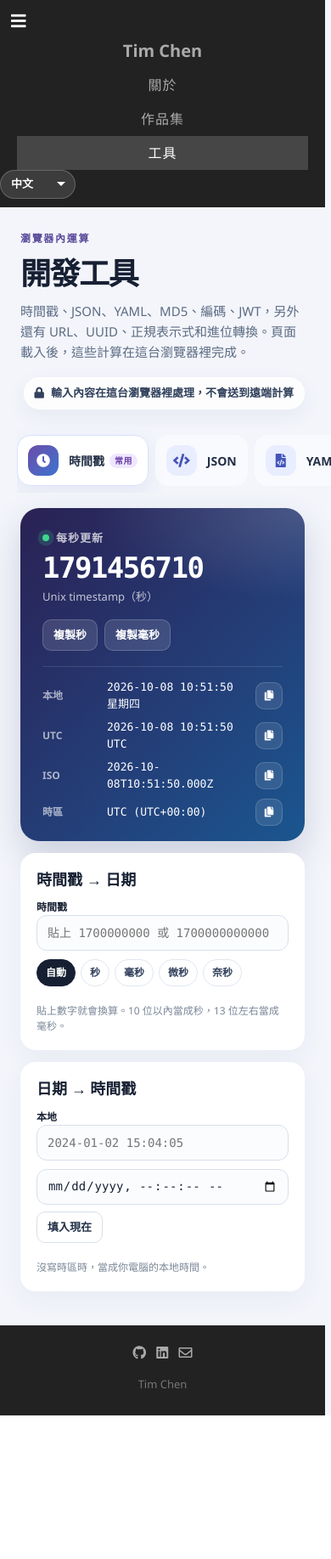
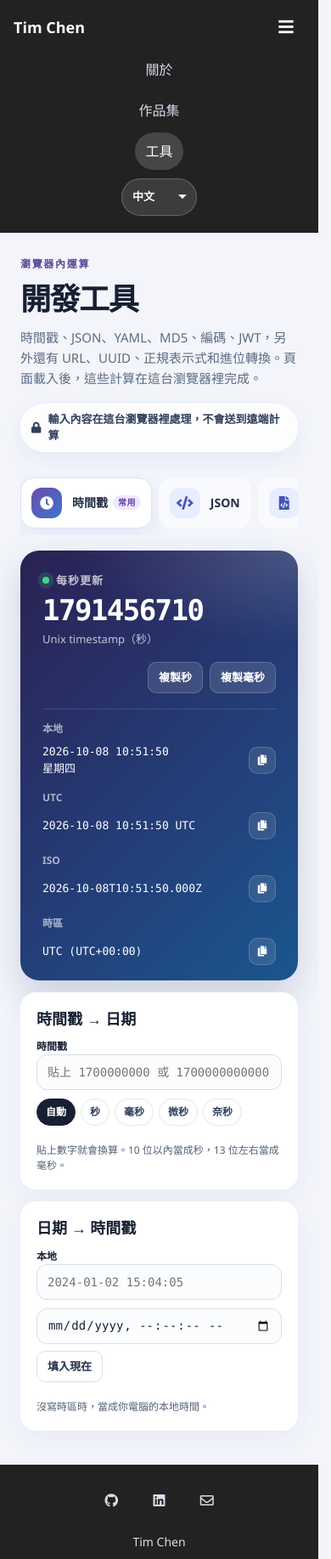
Before and after one commit to Chenyuting0916/My-First-Website, a PHP site: page /tools.html in a window 390 px wide, after a click that opens the changed part; the page is wider, and only the part inside the window is pictured. Shown: that part at 85% size. Before the commit the page ends 1666 px from the top of that part, so only its background shows below. Run offline with PHP 8.4, Linux system fonts and the light colour scheme.

Commit message:
Tighten page layout and make the navigation usable on small screens. (#6)
Remove the old section padding that pushed content apart, keep the site name visible in the mobile bar, and stop the tools page from overflowing at tablet width. Footer text, secondary labels, and the current-page link are readable, and anchors clear the sticky navigation.

Co-authored-by: Cursor Agent <cursoragent@cursor.com>

```diff
--- a/css/site.css
+++ b/css/site.css
@@ -2,6 +2,25 @@ html.site-root {
     padding-bottom: 0 !important;
     width: auto !important;
     scrollbar-gutter: stable;
+    overflow-x: clip;
+    scroll-padding-top: 76px;
+    scrollbar-color: #b7c0d4 #eef1f8;
+}
+
+html.site-root::-webkit-scrollbar {
+    width: 10px;
+    height: 10px;
+}
+
+html.site-root::-webkit-scrollbar-track {
+    background: #eef1f8;
+    box-shadow: none;
+}
+
+html.site-root::-webkit-scrollbar-thumb {
+    background: #b7c0d4;
+    border-radius: 99px;
+    box-shadow: none;
 }
 
 body.site-page {
@@ -20,18 +39,59 @@ body.site-page {
     font-family: "Segoe UI", "PingFang TC", "Hiragino Sans", "Noto Sans TC", "Microsoft JhengHei", sans-serif;
 }
 
+body.site-page section,
+body.tools-page section {
+    padding: 0;
+}
+
 body.site-page #nav,
+body.tools-page #nav,
 body.site-page #footer {
     flex: 0 0 auto;
 }
 
-body.site-page #footer {
+body.site-page #nav,
+body.tools-page #nav {
+    position: sticky;
+    top: 0;
+    z-index: 1020;
+}
+
+body.site-page #footer,
+body.tools-page #footer {
     position: relative !important;
     left: auto !important;
     right: auto !important;
     bottom: auto !important;
     width: 100% !important;
     margin-top: 48px;
+    color: #d7deea;
+}
+
+body.site-page #footer p,
+body.tools-page #footer p {
+    margin: 0;
+    color: #d7deea;
+    font-size: 14px;
+}
+
+body.site-page #footer a,
+body.tools-page #footer a {
+    color: #d7deea;
+}
+
+body.site-page #footer .list-inline-item a,
+body.tools-page #footer .list-inline-item a {
+    display: inline-flex;
+    align-items: center;
+    justify-content: center;
+    width: 44px;
+    height: 44px;
+}
+
+body.site-page #footer a:hover,
+body.tools-page #footer a:hover {
+    color: #fff;
 }
 
 body.site-page h1,
@@ -68,12 +128,58 @@ body.tools-page #langSelect option {
     color: #172033;
 }
 
-body.site-page .navbar .container {
+body.site-page .navbar .container,
+body.tools-page .navbar .container {
     max-width: 1120px;
 }
 
-body.site-page .navbar-custom .nav li a {
+body.site-page .navbar-brand,
+body.tools-page .navbar-brand {
+    color: #fff;
+    font-size: 18px;
+    font-weight: 700;
+    letter-spacing: 0;
+    text-transform: none;
+}
+
+body.site-page .navbar-brand:hover,
+body.site-page .navbar-brand:focus,
+body.tools-page .navbar-brand:hover,
+body.tools-page .navbar-brand:focus {
+    color: #fff;
+}
+
+body.site-page .navbar-brand[aria-current="page"],
+body.tools-page .navbar-brand[aria-current="page"] {
+    box-shadow: inset 0 -2px 0 #fff;
+}
+
+body.site-page .navbar-toggler,
+body.tools-page .navbar-toggler {
+    min-width: 44px;
+    min-height: 44px;
+    border: 0;
+    border-radius: 10px;
+}
+
+body.site-page .navbar-custom .nav li a,
+body.tools-page .navbar-custom .nav li a {
+    display: inline-flex;
+    align-items: center;
+    margin: 0 4px;
+    padding: 8px 12px;
     border-radius: 999px;
+    color: #d5dbe6;
+    text-transform: none;
+    letter-spacing: 0;
+}
+
+body.site-page .navbar-custom .nav li a:hover,
+body.site-page .navbar-custom .nav li a:focus,
+body.tools-page .navbar-custom .nav li a:hover,
+body.tools-page .navbar-custom .nav li a:focus {
+    color: #fff;
+    background: rgba(255, 255, 255, 0.1);
 }
 
 body.site-page .navbar-custom .nav li a.navbar-brand,
@@ -644,3 +812,43 @@ body.site-page .timeline-link:hover {
         height: 240px;
     }
 }
+
+@media (max-width: 767.98px) {
+    body.site-page .navbar-custom,
+    body.tools-page .navbar-custom {
+        padding-left: 16px;
+        padding-right: 16px;
+    }
+
+    body.site-page .navbar-collapse .navbar-nav,
+    body.tools-page .navbar-collapse .navbar-nav {
+        align-items: stretch;
+        padding: 4px 0 10px;
+    }
+
+    body.site-page .navbar-custom .nav li a,
+    body.tools-page .navbar-custom .nav li a {
+        justify-content: center;
+        margin: 2px 0;
+        min-height: 44px;
+    }
+
+    body.site-page #langSelect,
+    body.tools-page #langSelect {
+        margin: 8px auto 0;
+        min-height: 44px;
+    }
+}
+
+@media (max-width: 680px) {
+    .site-projects,
+    .site-skill-grid {
+        grid-template-columns: 1fr;
+    }
+}
+
+@media (prefers-reduced-motion: reduce) {
+    .site-shot img {
+        transition: none;
+    }
+}
--- a/css/tools.css
+++ b/css/tools.css
@@ -2,6 +2,8 @@ html.tools-root {
     padding-bottom: 0 !important;
     width: auto !important;
     scrollbar-gutter: stable;
+    overflow-x: clip;
+    scroll-padding-top: 76px;
 }
 
 body.tools-page {
@@ -82,6 +84,7 @@ body.tools-page [hidden] {
     width: min(1440px, calc(100% - 48px));
     margin: 28px auto 0;
     flex: 1 0 auto;
+    min-width: 0;
 }
 
 .tk-hero {
@@ -132,24 +135,43 @@ body.tools-page [hidden] {
     grid-template-columns: 232px minmax(0, 1fr);
     gap: 18px;
     align-items: start;
+    min-width: 0;
 }
 
 .tk-tabs {
     display: flex;
     flex-direction: column;
     gap: 8px;
+    scrollbar-width: thin;
+    scrollbar-color: #c5cde0 transparent;
     position: sticky;
-    top: 16px;
-    max-height: calc(100vh - 32px);
-    max-height: calc(100dvh - 32px);
+    top: 76px;
+    max-height: calc(100vh - 92px);
+    max-height: calc(100dvh - 92px);
     overflow-y: auto;
     overscroll-behavior: contain;
     padding-right: 4px;
 }
 
+.tk-tabs::-webkit-scrollbar {
+    width: 6px;
+    height: 6px;
+}
+
+.tk-tabs::-webkit-scrollbar-track {
+    background: transparent;
+    box-shadow: none;
+}
+
+.tk-tabs::-webkit-scrollbar-thumb {
+    background: #c5cde0;
+    border-radius: 99px;
+    box-shadow: none;
+}
+
 .tk-group-label {
     margin: 2px 8px 0;
-    color: #8b95a7;
+    color: #526178;
     font-size: 11px;
     font-weight: 700;
     letter-spacing: 0.12em;
@@ -226,7 +248,7 @@ body.tools-page [hidden] {
 .tk-tab small {
     display: block;
     margin-top: 2px;
-    color: #7b8798;
+    color: #526178;
     font-size: 12px;
     font-weight: 500;
 }
@@ -361,7 +383,7 @@ body.tools-page [hidden] {
 .tk-meta code {
     color: #fff;
     font-size: 13px;
-    overflow-wrap: anywhere;
+    overflow-wrap: break-word;
     white-space: pre-line;
 }
 
@@ -528,7 +550,7 @@ body.tools-page [hidden] {
 
 .tk-hint {
     margin: 8px 0 0;
-    color: #7b8798;
+    color: #526178;
     font-size: 12px;
     line-height: 1.5;
 }
@@ -894,19 +916,31 @@ body.tools-page [hidden] {
     .tk-codec-bar {
         display: flex;
         flex-direction: column;
+        align-items: stretch;
+    }
+
+    .tk-stage,
+    .tk-now,
+    .tk-split,
+    .tk-card {
+        width: 100%;
+        max-width: 100%;
     }
 
     .tk-tabs {
         position: sticky;
-        top: 0;
+        top: 64px;
         z-index: 20;
         flex-direction: row;
+        width: 100%;
+        min-width: 0;
+        max-width: 100%;
         max-height: none;
         overflow-x: auto;
         overflow-y: hidden;
         padding: 8px 0;
         background: rgba(243, 245, 251, 0.94);
-        margin: 0 -4px;
+        margin: 0;
     }
 
     .tk-group-label,
@@ -941,6 +975,21 @@ body.tools-page [hidden] {
     }
 }
 
+@media (max-width: 560px) {
+    .tk-meta {
+        grid-template-columns: minmax(0, 1fr) auto;
+    }
+
+    .tk-meta > span {
+        grid-column: 1 / -1;
+        margin-top: 8px;
+    }
+
+    .tk-meta > span:first-of-type {
+        margin-top: 0;
+    }
+}
+
 @media (prefers-reduced-motion: reduce) {
     .tk-live,
     .tk-toast {
--- a/js/translations/en.json
+++ b/js/translations/en.json
@@ -2,7 +2,8 @@
     "nav": {
         "about": "About",
         "portfolio": "Work",
-        "tools": "Tools"
+        "tools": "Tools",
+        "skip": "Skip to content"
     },
     "about": {
         "title": "About — Tim Chen",
--- a/js/translations/ja.json
+++ b/js/translations/ja.json
@@ -2,7 +2,8 @@
     "nav": {
         "about": "プロフィール",
         "portfolio": "実績",
-        "tools": "ツール"
+        "tools": "ツール",
+        "skip": "本文へ"
     },
     "about": {
         "title": "プロフィール — Tim Chen",
--- a/js/translations/zh.json
+++ b/js/translations/zh.json
@@ -2,7 +2,8 @@
     "nav": {
         "about": "關於",
         "portfolio": "作品集",
-        "tools": "工具"
+        "tools": "工具",
+        "skip": "跳到內容"
     },
     "about": {
         "title": "關於 — Tim Chen",
--- a/tools.html
+++ b/tools.html
@@ -21,19 +21,18 @@
 </head>
 
 <body class="tools-page">
+    <a class="skip-link" href="#content" data-i18n="nav.skip">跳到內容</a>
     <div id="nav">
-        <nav class="navbar navbar-expand-sm navbar-custom">
+        <nav class="navbar navbar-expand-md navbar-custom">
             <div class="container">
-                <button style="float: right;" class="navbar-toggler text-white" type="button" data-toggle="collapse"
+                <a class="navbar-brand" href="index.html">Tim Chen</a>
+                <button class="navbar-toggler ml-auto text-white" type="button" data-toggle="collapse"
                     data-target="#navbarSupportedContent" aria-controls="navbarSupportedContent" aria-expanded="false"
                     aria-label="Toggle navigation">
                     <i class="fas fa-bars"></i>
                 </button>
-                <div class="collapse navbar-collapse justify-content-center" id="navbarSupportedContent">
-                    <ul class="nav navbar-nav">
-                        <li class="nav-item">
-                            <a class="navbar-brand" href="index.html">Tim Chen</a>
-                        </li>
+                <div class="collapse navbar-collapse" id="navbarSupportedContent">
+                    <ul class="nav navbar-nav ml-md-auto">
                         <li class="nav-item">
                             <a class="nav-link" href="about.html" data-i18n="nav.about">關於</a>
                         </li>
@@ -44,7 +43,7 @@
                             <a class="nav-link" href="tools.html" data-i18n="nav.tools" aria-current="page">工具</a>
                         </li>
                         <li class="nav-item align-items-center d-flex">
-                            <select id="langSelect" onchange="i18n.setLanguage(this.value)">
+                            <select id="langSelect" onchange="i18n.setLanguage(this.value)" aria-label="Language">
                                 <option value="zh" selected>中文</option>
                                 <option value="en">English</option>
                                 <option value="ja">日本語</option>
@@ -56,7 +55,7 @@
         </nav>
     </div>
 
-    <div class="tk-wrap">
+    <div class="tk-wrap" id="content">
         <header class="tk-hero">
             <div>
                 <p class="tk-kicker" data-i18n="tools.kicker">瀏覽器內運算</p>
```
Also changed, not shown: other parts of css/site.css (+66 -4 lines), Portfolio.html (+7 -8 lines), about.html (+7 -8 lines), index.html (+7 -8 lines).
